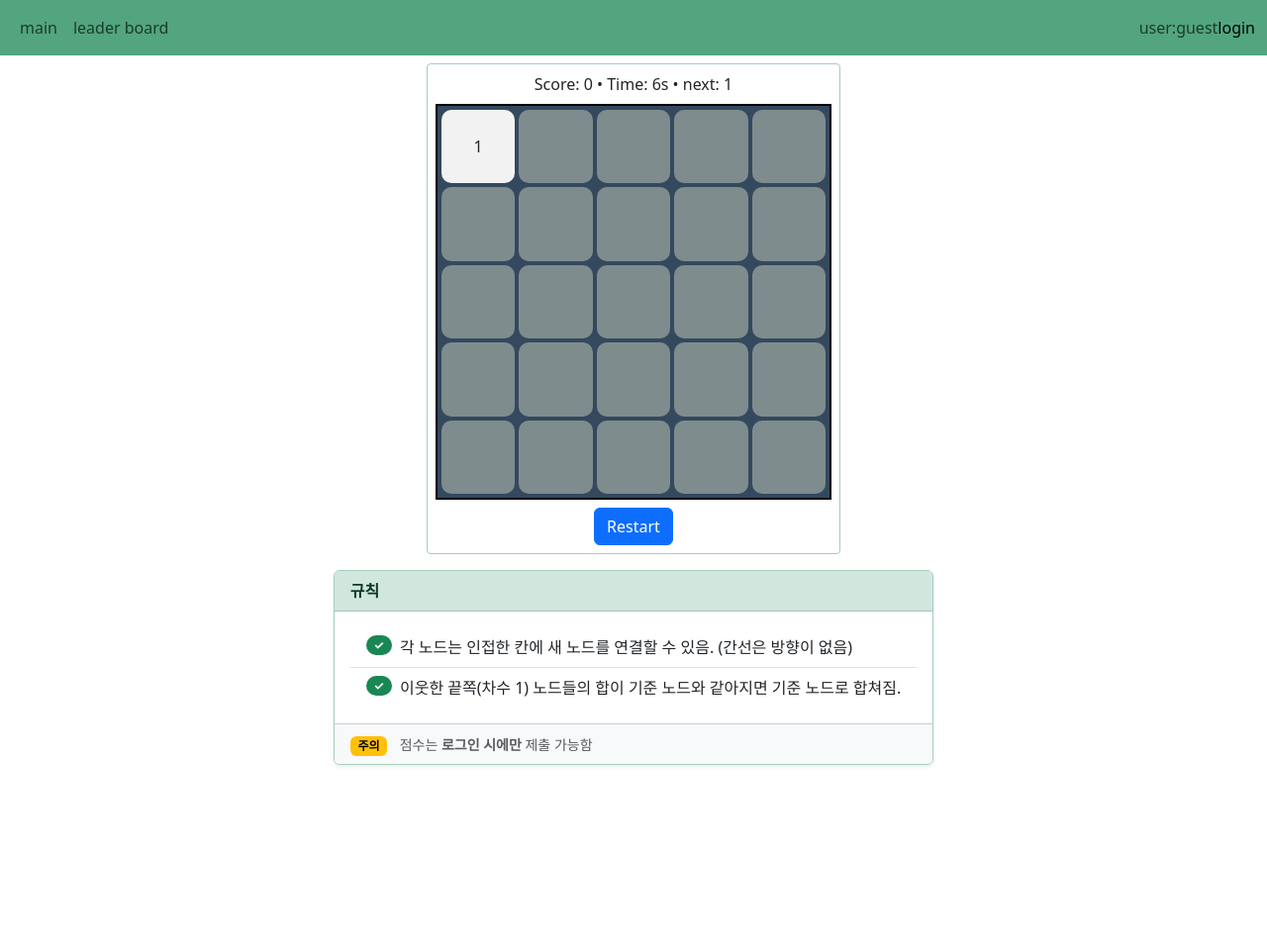
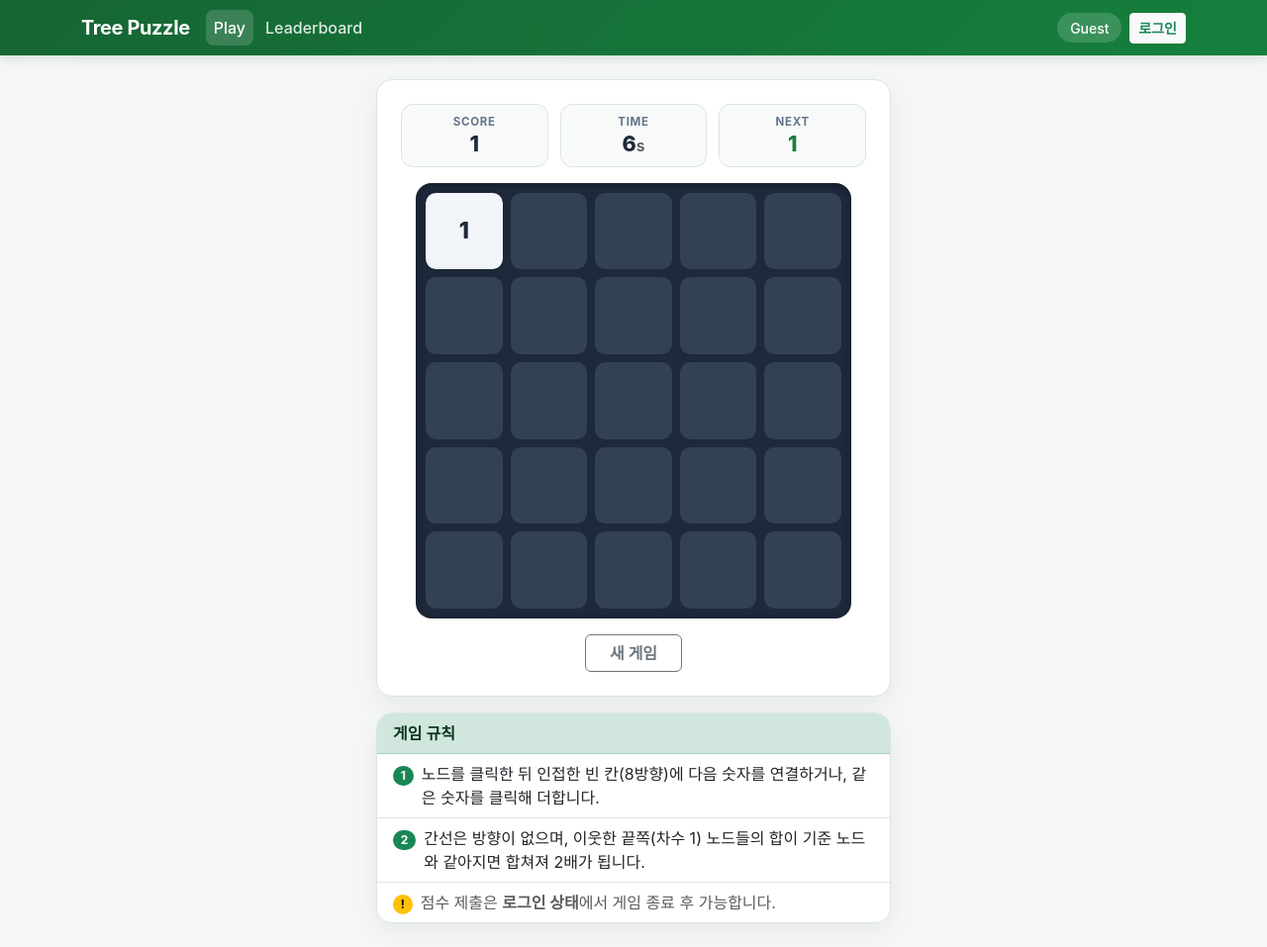
Before and after one commit to oudedong/database_project, a Django app: page /main/ in a window 1280 px wide. Shown: the whole page at 99% size. Before the commit the page ends 774 px from the top, so only its background shows below. Run offline with Django 5.2, Linux system fonts and the light colour scheme.

Commit message:
feat: refresh UI/UX with responsive board, tile palette, inline alerts, and leaderboard cards

```diff
--- /dev/null
+++ b/core/static/core/css/base.css
@@ -0,0 +1,57 @@
+:root {
+  --tp-bg: #f4f7f5;
+  --tp-surface: #ffffff;
+  --tp-border: #dce5df;
+  --tp-primary: #198754;
+  --tp-primary-dark: #146c43;
+  --tp-text: #1e293b;
+  --tp-muted: #64748b;
+}
+
+body {
+  background-color: var(--tp-bg);
+  color: var(--tp-text);
+  font-family: -apple-system, BlinkMacSystemFont, "Segoe UI", Roboto, "Noto Sans KR", sans-serif;
+  min-height: 100vh;
+}
+
+.tp-navbar {
+  background: linear-gradient(135deg, #166534 0%, #15803d 100%);
+  box-shadow: 0 2px 10px rgba(22, 101, 52, 0.18);
+}
+
+.tp-navbar .navbar-brand {
+  font-weight: 700;
+  letter-spacing: -0.02em;
+  color: #ffffff;
+}
+
+.tp-navbar .nav-link {
+  color: rgba(255, 255, 255, 0.86);
+  font-weight: 500;
+  border-radius: 0.5rem;
+  padding: 0.4rem 0.85rem;
+  transition: background-color 0.15s ease, color 0.15s ease;
+}
+
+.tp-navbar .nav-link:hover,
+.tp-navbar .nav-link.active {
+  color: #ffffff;
+  background-color: rgba(255, 255, 255, 0.16);
+}
+
+.tp-user-badge {
+  background-color: rgba(255, 255, 255, 0.16);
+  color: #ffffff;
+  border-radius: 999px;
+  padding: 0.3rem 0.8rem;
+  font-size: 0.875rem;
+  font-weight: 500;
+}
+
+.tp-card {
+  background: var(--tp-surface);
+  border: 1px solid var(--tp-border);
+  border-radius: 1rem;
+  box-shadow: 0 8px 24px rgba(15, 23, 42, 0.06);
+}
--- a/core/static/core/css/main.css
+++ b/core/static/core/css/main.css
@@ -1,31 +1,118 @@
+.game-shell {
+  max-width: 520px;
+  margin: 0 auto;
+}
+
+.hud-grid {
+  display: grid;
+  grid-template-columns: repeat(3, 1fr);
+  gap: 0.75rem;
+  width: 100%;
+}
+
+.hud-box {
+  background: #f8faf9;
+  border: 1px solid #dce5df;
+  border-radius: 0.75rem;
+  padding: 0.55rem 0.75rem;
+  text-align: center;
+}
+
+.hud-label {
+  font-size: 0.72rem;
+  font-weight: 700;
+  letter-spacing: 0.06em;
+  text-transform: uppercase;
+  color: #64748b;
+}
+
+.hud-value {
+  font-size: 1.35rem;
+  font-weight: 800;
+  color: #1e293b;
+  line-height: 1.25;
+}
+
+.hud-box-next .hud-value {
+  color: #15803d;
+}
 
 .board {
-        display:grid;
-        background:#34495e;
-        border: 2px solid black;
+  display: grid;
+  width: min(88vw, 440px);
+  height: min(88vw, 440px);
+  gap: 8px;
+  padding: 10px;
+  background: #1e293b;
+  border-radius: 1rem;
   position: relative;
+  box-shadow: inset 0 2px 8px rgba(0, 0, 0, 0.35);
 }
-    .tile  {
-        background:#f2f2f2;
-        border-radius:10px;
-        display:flex;
-        align-items:center;
-        justify-content:center;
-        user-select:none;
+
+.tile {
+  background: #475569;
+  color: #0f172a;
+  border-radius: 0.65rem;
+  display: flex;
+  align-items: center;
+  justify-content: center;
+  font-size: clamp(1rem, 3.6vw, 1.45rem);
+  font-weight: 800;
+  user-select: none;
+  cursor: pointer;
+  transition: transform 0.12s ease, background-color 0.15s ease, box-shadow 0.15s ease;
 }
-    .container {
-        display: flex; /* Flexbox 컨테이너로 만듭니다. */
-        flex-direction: column; /* 자식들을 세로로 쌓습니다. */
-        align-items: center; /* 모든 자식들을 가로축 중앙에 정렬합니다. */
+
+.tile:hover {
+  transform: translateY(-1px);
 }
+
+.tile[data-state="empty"] {
+  background: #334155;
+  color: transparent;
+  cursor: default;
+}
+
+.tile[data-state="empty"]:hover {
+  transform: none;
+}
+
+.tile[data-state="on"] {
+  background: #4ade80;
+  box-shadow: 0 0 0 2px rgba(74, 222, 128, 0.45);
+}
+
+.tile[data-state="off"] {
+  background: #f8fafc;
+  box-shadow: 0 2px 4px rgba(15, 23, 42, 0.2);
+}
+
+.tile[data-value="1"] { background: #f1f5f9; color: #1e293b; }
+.tile[data-value="2"] { background: #dcfce7; color: #166534; }
+.tile[data-value="4"] { background: #bbf7d0; color: #14532d; }
+.tile[data-value="8"] { background: #fef08a; color: #854d0e; }
+.tile[data-value="16"] { background: #fed7aa; color: #9a3412; }
+.tile[data-value="32"] { background: #fecaca; color: #991b1b; }
+.tile[data-value="64"] { background: #e9d5ff; color: #6b21a8; }
+.tile[data-value="high"] { background: #16a34a; color: #ffffff; }
+
+.tile.tile-selected {
+  outline: 3px solid #f59e0b;
+  outline-offset: 1px;
+  transform: scale(1.04);
+}
+
 .wires {
   position: absolute;
-        inset:0;
+  inset: 0;
+  width: 100%;
+  height: 100%;
   pointer-events: none;
 }
+
 .wires line {
-        stroke:#c64141;
-        stroke-width: 2;
+  stroke: #fb923c;
+  stroke-width: 3;
   stroke-linecap: round;
-        opacity: 0.5;
+  opacity: 0.78;
 }
--- a/core/static/core/js/main2.js
+++ b/core/static/core/js/main2.js
@@ -58,6 +58,7 @@ class Node_v2{
 
         this.value *= 2;
         this.div.textContent = this.value;
+        this._sync_visual();
         if(this.value > max_value)
             max_value = this.value;
         for(let i = 0; i < found_nodes.length; i++){
@@ -78,11 +79,26 @@ class Node_v2{
         }
         return result;
     }
+    _sync_visual(){
+        if(this.status === Node_v2.STATUS.EMPTY){
+            this.div.dataset.state = 'empty';
+            delete this.div.dataset.value;
+            this.div.textContent = '';
+        } else if(this.status === Node_v2.STATUS.ON){
+            this.div.dataset.state = 'on';
+            delete this.div.dataset.value;
+            this.div.textContent = '';
+        } else {
+            this.div.dataset.state = 'off';
+            this.div.dataset.value = this.value >= 128 ? 'high' : String(this.value);
+            this.div.textContent = this.value;
+        }
+    }
     reset_node(){
         this.value = undefined;
         this.status = Node_v2.STATUS.EMPTY;
-        this.div.textContent = this.value;
-        this.div.style.background = '#7f8c8d';
+        this.div.classList.remove('tile-selected');
+        this._sync_visual();
         for(let i = 0; i < this.neighbors.length; i++){
             const nb = this.neighbors[i];
             nb.neighbors = nb.neighbors.filter((x) => x !== this);
@@ -94,7 +110,7 @@ class Node_v2{
             throw Error('tried to turn on none empty node...');
         }
         this.status = Node_v2.STATUS.ON;
-        this.div.style.background = '#2ecc71';
+        this._sync_visual();
     }
     off_node(){
         if(this.status!=Node_v2.STATUS.ON){
@@ -102,7 +118,7 @@ class Node_v2{
         }
         if(this.value != undefined){
             this.status = Node_v2.STATUS.OFF;
-            this.div.style.background = '#f2f2f2';
+            this._sync_visual();
         }
         else{
             this.reset_node();
@@ -113,16 +129,15 @@ class Node_v2{
             throw Error('tried to activate none on node...');
         }
         this.status = Node_v2.STATUS.OFF;
-        this.value = value
-        this.div.textContent = value;
-        this.div.style.background = '#f2f2f2';
+        this.value = value;
+        this._sync_visual();
     }
     add_value(value){
         if(this.status == Node_v2.STATUS.EMPTY || this.value != value){
             throw Error('no add');
         }
         this.value += value;
-        this.div.textContent = this.value;
+        this._sync_visual();
     }
 }
 class Board{
@@ -146,57 +161,17 @@ class Board{
         };
         this.nodes = [];
 
-        const board_height = document.documentElement.clientHeight/2;
-        const board_width = board_height;
-        const board_gap = board_height/100;
-        const board_padding = board_height/100;
-        this.element_board.style.height = `${board_height}px`;
-        this.element_board.style.width = `${board_width}px`;
-        this.element_board.style.gap = `${board_gap}px`;
-        this.element_board.style.padding = `${board_padding}px`;
-        this.element_board.style.gridTemplateColumns = `repeat(${this.board_size},1fr)`;
-        this.element_board.style.gridTemplateRows = `repeat(${this.board_size},1fr)`;
-
-        const defs = document.createElementNS('http://www.w3.org/2000/svg', 'defs');
-        const marker = document.createElementNS('http://www.w3.org/2000/svg', 'marker');
-        marker.setAttribute('id', 'arrowhead'); // 이 ID로 화살촉을 참조합니다.
-        marker.setAttribute('viewBox', '0 0 10 7');
-        marker.setAttribute('markerWidth', '5'); // 마커의 너비
-        marker.setAttribute('markerHeight', '5'); // 마커의 높이
-        marker.setAttribute('refX', '10'); // 선의 끝점이 마커의 어느 x좌표에 맞닿을지
-        marker.setAttribute('refY', '3.5'); // 선의 끝점이 마커의 어느 y좌표에 맞닿을지
-        marker.setAttribute('orient', 'auto'); // 선의 기울기에 따라 화살촉이 자동으로 회전
-        // 3. 화살촉 모양 생성 (<polygon> 또는 <path> 사용)
-        const polygon = document.createElementNS('http://www.w3.org/2000/svg', 'polygon');
-        polygon.setAttribute('points', '0 0, 10 3.5, 0 7'); // 삼각형 모양 정의, 배열과 비슷한(x,y)꼴
-        polygon.setAttribute('fill', 'context-stroke');
-        // 4. 생성한 요소들을 조립
-        marker.appendChild(polygon);
-        defs.appendChild(marker);
-        this.element_wires.appendChild(defs);
-        this.element_wires.style.height = `${board_height}px`;
-        this.element_wires.style.width = `${board_width}px`;
+        this.element_board.style.gridTemplateColumns = `repeat(${this.board_size}, 1fr)`;
+        this.element_board.style.gridTemplateRows = `repeat(${this.board_size}, 1fr)`;
 
         this.edges = document.createElementNS('http://www.w3.org/2000/svg', 'g');
-        this.edges.setAttribute('id','edges');
-        this.edges.style.height = `${board_height}px`;
-        this.edges.style.width = `${board_width}px`;
+        this.edges.setAttribute('id', 'edges');
         this.element_wires.appendChild(this.edges);
 
-
-        const tile_height = (board_height - board_gap*(this.board_size-1) - 2*board_padding)/this.board_size;
-        const tile_width = (board_width - board_gap*(this.board_size-1) - 2*board_padding)/this.board_size;
-        const tile_fontsize = tile_width / 10;
-        const tile_borderRadius = tile_width / 10;
         for(let i=0; i < board_size; i++){
             this.nodes.push([]);
             for(let j=0; j < board_size; j++){
-
                 let div = document.createElement('div');
-                div.style.height   = tile_height;
-                div.style.width    = tile_width;
-                div.style.fontSize = tile_fontsize;
-                div.style.borderRadius = tile_borderRadius;
                 div.className = 'tile';
                 div.addEventListener('click',(e)=>{
                     this.clicked(j, i);
@@ -211,58 +186,28 @@ class Board{
         }
         this.nodes[0][0].on_node();
         this.nodes[0][0].activate_node(1);
+        window.addEventListener('resize', () => this.render_edges());
     }
-    clicked(x,y){
-
-        const clicked_node = this.nodes[y][x];
-
-        const postprocess = ()=>{
-
+    render_edges(){
         const element_board = this.element_board;
         const edges = this.edges;
-            let merge_result = undefined;
-
-            if(clicked_node.neighbors.length === 1){
-                merge_result = clicked_node.neighbors[0].merge_from_leaves();
-            }
-            else if(clicked_node.neighbors.length > 1){
-                merge_result = clicked_node.merge_from_leaves();
-            }
-            if(merge_result != undefined){
-                this.cnt_empty += merge_result.cnt_merge;
-                this.max_value = Math.max(this.max_value, merge_result.max_value);
-                console.log('merge_result:',merge_result);
-            }
-
         function centerOfCell(node){
-
             const cr = node.div.getBoundingClientRect();
             const br = element_board.getBoundingClientRect();
-
             return { x: cr.left - br.left + cr.width/2,
                      y: cr.top  - br.top  + cr.height/2 };
         }
         function drawline(node_from, node_to){
-
             const node_from_pos = centerOfCell(node_from);
             const node_to_pos = centerOfCell(node_to);
             const ln = document.createElementNS('http://www.w3.org/2000/svg','line');
-
-                //살짝 중앙에서 밀려나게
             const x_diff = node_to_pos.x - node_from_pos.x;
             const y_diff = node_to_pos.y - node_from_pos.y;
             const ratio = 0.2;
-
             node_from_pos.x += x_diff*ratio;
             node_from_pos.y += y_diff*ratio;
             node_to_pos.x -= x_diff*ratio;
             node_to_pos.y -= y_diff*ratio;
-
-                // console.log(node_from_pos);
-                // console.log(node_to_pos);
-
-                ln.setAttribute('stroke', 'orange');
-                ln.setAttribute('stroke-width', '2');
             ln.setAttribute('x1', node_from_pos.x);
             ln.setAttribute('y1', node_from_pos.y);
             ln.setAttribute('x2', node_to_pos.x);
@@ -281,6 +226,26 @@ class Board{
                 }
             }
         }
+    }
+    clicked(x,y){
+
+        const clicked_node = this.nodes[y][x];
+
+        const postprocess = ()=>{
+            let merge_result = undefined;
+
+            if(clicked_node.neighbors.length === 1){
+                merge_result = clicked_node.neighbors[0].merge_from_leaves();
+            }
+            else if(clicked_node.neighbors.length > 1){
+                merge_result = clicked_node.merge_from_leaves();
+            }
+            if(merge_result != undefined){
+                this.cnt_empty += merge_result.cnt_merge;
+                this.max_value = Math.max(this.max_value, merge_result.max_value);
+                console.log('merge_result:',merge_result);
+            }
+            this.render_edges();
         };
         const go_next_round = (x_from, y_from, x_dest, y_dest, cur_value) =>{
             const context_to_controller = {
@@ -291,6 +256,9 @@ class Board{
             this.controller.go_next_round(context_to_controller);
         };
         const reset_temp_context = ()=>{
+            if(this.temp_context.last_clicked_node){
+                this.temp_context.last_clicked_node.div.classList.remove('tile-selected');
+            }
             for(let i=0; i < this.temp_context.temp_nodes.length; i++){
                 if(this.temp_context.temp_nodes[i].status === Node_v2.STATUS.ON)
                     this.temp_context.temp_nodes[i].off_node();
@@ -326,6 +294,7 @@ class Board{
             this.temp_context.last_clicked_x = x;//마지막으로 활성화 한 노드
             this.temp_context.last_clicked_y = y;
             this.temp_context.last_clicked_node = clicked_node;
+            clicked_node.div.classList.add('tile-selected');
             for(let i=0; i < 8; i++){
 
                 const cur = Board.adjacent[i]
@@ -437,18 +406,24 @@ class Controller{
                         body  : JSON.stringify(this.data),
                     });
                     if(response.ok){
-                        alert('submit success!')
+                        this.show_alert('점수가 성공적으로 제출되었습니다!', 'success');
                         this.submit_button.disabled = true;
                     }
                     else{
                         let m = await response.json();
-                        alert(`submit failed: ${m.error}`);
+                        this.show_alert(`제출 실패: ${m.error}`, 'danger');
                     }
                 } catch (error) {
-                    alert('server not response');
+                    this.show_alert('서버가 응답하지 않습니다.', 'danger');
                 }
             });
         }
+    }
+    show_alert(message, variant='info'){
+        const box = document.querySelector('#game-alert');
+        if(!box) return;
+        box.className = `alert alert-${variant} mb-0 w-100 text-center fw-semibold`;
+        box.textContent = message;
     }
     async start_session(){
         try {
@@ -494,7 +469,7 @@ class Controller{
                 this.submit_button.disabled = false;
             this.state_panel.end();
             this.data.score = score;
-            alert('game over');
+            this.show_alert(`게임 종료! 최종 점수: ${score}점`, 'warning');
         }
     }
 }
--- a/core/templates/core/base.html
+++ b/core/templates/core/base.html
@@ -3,36 +3,41 @@
 <html lang="ko">
   <head>
     <meta charset="utf-8">
+    <meta name="viewport" content="width=device-width, initial-scale=1">
     <link href="https://cdn.jsdelivr.net/npm/bootstrap@5.3.8/dist/css/bootstrap.min.css" rel="stylesheet" integrity="sha384-sRIl4kxILFvY47J16cr9ZwB07vP4J8+LH7qKQnuqkuIAvNWLzeN8tE5YBujZqJLB" crossorigin="anonymous">
+    <link href="{% static 'core/css/base.css' %}" rel="stylesheet">
     <script type="module" src="{% static 'core/js/base.js' %}" defer></script>
-    <title>{% block title %}base layout{% endblock %}</title>
+    <title>{% block title %}Tree Puzzle{% endblock %}</title>
     {% block etc %}{% endblock %}
   </head>
   <body>
     <p hidden id="logout_url">{% url 'accounts:api:logout' %}</p>
-    <nav class="navbar navbar-expand bg-success bg-opacity-75">
-        <div class="container-fluid">
-            <div class="collapse navbar-collapse " id="navbarText">
-                <ul class ="navbar-nav me-auto mb-2 mb-lg-0">
-                    <li class="nav-item"><a class="nav-link" href="{% url 'core:web:main' %}">main</a></li>
-                    <li class="nav-item"><a class="nav-link" href="{% url 'core:web:leaderboard' %}">leader board</a></li>
-                </ul>
-                <span class="navbar-text">
-                    {% if user.is_authenticated %}user:{{user.username}}
-                    {% else %}user:guest
-                    {% endif %}
-                </span>
-                <span class="navbar-text">
-                    {% if user.is_authenticated %}
-                    <button id="logout" class="btn btn-link">logout</button>
-                    {% else %}
-                    <a class="nav-link" href="{% url 'accounts:web:login' %}?next={{request.get_full_path|urlencode}}">login</a>
-                    {% endif %}
-                </span>
-            </div>
+    <nav class="navbar navbar-expand tp-navbar">
+      <div class="container">
+        <a class="navbar-brand me-3" href="{% url 'core:web:main' %}">Tree Puzzle</a>
+        <ul class="navbar-nav me-auto gap-1">
+          <li class="nav-item">
+            <a class="nav-link {% if request.resolver_match.url_name == 'main' %}active{% endif %}" href="{% url 'core:web:main' %}">Play</a>
+          </li>
+          <li class="nav-item">
+            <a class="nav-link {% if request.resolver_match.url_name == 'leaderboard' %}active{% endif %}" href="{% url 'core:web:leaderboard' %}">Leaderboard</a>
+          </li>
+        </ul>
+        <div class="d-flex align-items-center gap-2">
+          <span class="tp-user-badge">
+            {% if user.is_authenticated %}{{ user.username }}{% else %}Guest{% endif %}
+          </span>
+          {% if user.is_authenticated %}
+          <button id="logout" class="btn btn-sm btn-outline-light">로그아웃</button>
+          {% else %}
+          <a class="btn btn-sm btn-light text-success fw-semibold" href="{% url 'accounts:web:login' %}?next={{ request.get_full_path|urlencode }}">로그인</a>
+          {% endif %}
         </div>
+      </div>
     </nav>
-    {% block content %}{% endblock %}
+    <main class="container py-4">
+      {% block content %}{% endblock %}
+    </main>
     <script src="https://cdn.jsdelivr.net/npm/bootstrap@5.3.8/dist/js/bootstrap.bundle.min.js" integrity="sha384-FKyoEForCGlyvwx9Hj09JcYn3nv7wiPVlz7YYwJrWVcXK/BmnVDxM+D2scQbITxI" crossorigin="anonymous"></script>
   </body>
 </html>
--- a/core/templates/core/main.html
+++ b/core/templates/core/main.html
@@ -2,51 +2,63 @@
 {% load static %}
 {% block etc %}
 <link href="{% static 'core/css/main.css' %}" rel="stylesheet">
-<script type='module' src="{% static 'core/js/main2.js' %}" defer></script>
+<script type="module" src="{% static 'core/js/main2.js' %}" defer></script>
 {% endblock %}
-{% block title %}tree_puzzle{% endblock %}
+{% block title %}Tree Puzzle{% endblock %}
 {% block content %}
 <p hidden id="start_url">{% url 'core:api:start' %}</p>
 <p hidden id="submit_url">{% url 'core:api:submit' %}</p>
 <p hidden id="account_check_url">{% url 'accounts:api:check_status' %}</p>
-<div class="d-flex flex-column align-items-center p-2 gap-3">
-    <div class="d-flex flex-column align-items-center p-2 gap-2 border border-success-subtle rounded-1">
-        <!-- 게임판 -->
-        <div id="hud">Score: <span id="score">0</span> • Time: <span id="time">0.0</span>s • next: <span id="next">1</span></div>
+
+<div class="game-shell d-flex flex-column gap-3">
+  <div class="tp-card p-3 p-sm-4 d-flex flex-column align-items-center gap-3">
+    <div id="hud" class="hud-grid">
+      <div class="hud-box">
+        <div class="hud-label">Score</div>
+        <div class="hud-value" id="score">1</div>
+      </div>
+      <div class="hud-box">
+        <div class="hud-label">Time</div>
+        <div class="hud-value"><span id="time">0</span><small class="fs-6 fw-semibold text-muted">s</small></div>
+      </div>
+      <div class="hud-box hud-box-next">
+        <div class="hud-label">Next</div>
+        <div class="hud-value" id="next">1</div>
+      </div>
+    </div>
+
     <div id="board" class="board">
       <svg id="wires" class="wires" aria-hidden="true"></svg>
     </div>
-        <div>
-            <button id="restart" class="btn btn-primary">Restart</button>
+
+    <div id="game-alert" class="w-100 d-none"></div>
+
+    <div class="d-flex gap-2 w-100 justify-content-center">
+      <button id="restart" class="btn btn-outline-secondary px-4 fw-semibold">새 게임</button>
       {% if user.is_authenticated %}
-            <button id="submit" class="btn btn-primary" disabled>Submit</button>
+      <button id="submit" class="btn btn-success px-4 fw-semibold" disabled>점수 제출</button>
       {% endif %}
     </div>
   </div>
-    <!-- 게임규칙 -->
-    <div class="card border-success-subtle shadow-sm">
-        <div class="card-header bg-success-subtle text-success-emphasis fw-semibold">
-            규칙
+
+  <div class="tp-card overflow-hidden">
+    <div class="px-3 py-2 bg-success-subtle text-success-emphasis fw-semibold border-bottom border-success-subtle">
+      게임 규칙
     </div>
-
-        <div class="card-body">
     <ul class="list-group list-group-flush">
-                <li class="list-group-item d-flex align-items-start">
-                    <span class="badge rounded-pill text-bg-success me-2">✓</span>
-                    각 노드는 인접한 칸에 새 노드를 연결할 수 있음. (간선은 방향이 없음)
+      <li class="list-group-item d-flex align-items-start gap-2">
+        <span class="badge rounded-pill text-bg-success mt-1">1</span>
+        <span>노드를 클릭한 뒤 인접한 빈 칸(8방향)에 다음 숫자를 연결하거나, 같은 숫자를 클릭해 더합니다.</span>
       </li>
-                <li class="list-group-item d-flex align-items-start">
-                    <span class="badge rounded-pill text-bg-success me-2">✓</span>
-                    이웃한 끝쪽(차수 1) 노드들의 합이 기준 노드와 같아지면 기준 노드로 합쳐짐.
+      <li class="list-group-item d-flex align-items-start gap-2">
+        <span class="badge rounded-pill text-bg-success mt-1">2</span>
+        <span>간선은 방향이 없으며, 이웃한 끝쪽(차수 1) 노드들의 합이 기준 노드와 같아지면 합쳐져 2배가 됩니다.</span>
+      </li>
+      <li class="list-group-item d-flex align-items-start gap-2">
+        <span class="badge rounded-pill text-bg-warning mt-1">!</span>
+        <span class="text-body-secondary">점수 제출은 <strong>로그인 상태</strong>에서 게임 종료 후 가능합니다.</span>
       </li>
     </ul>
   </div>
-
-        <div class="card-footer bg-body-tertiary">
-            <span class="badge text-bg-warning me-2">주의</span>
-            <small class="text-body-secondary">점수는 <strong>로그인 시에만</strong> 제출 가능함</small>
-        </div>
-    </div>
-
 </div>
 {% endblock %}
```
Also changed, not shown: accounts/templates/accounts/login_register.html (+36 -26 lines), core/static/core/css/leaderboard.css (+43 -5 lines), core/static/core/js/leaderboard.js (+40 -25 lines), core/templates/core/leaderboard.html (+22 -19 lines), core/tests.py (+18 -0 lines). Lines whose indentation alone changed are shown as unchanged.
